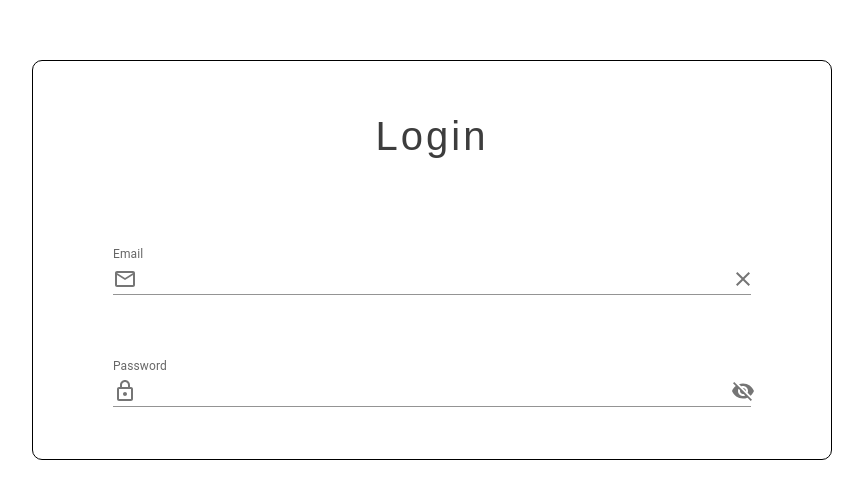
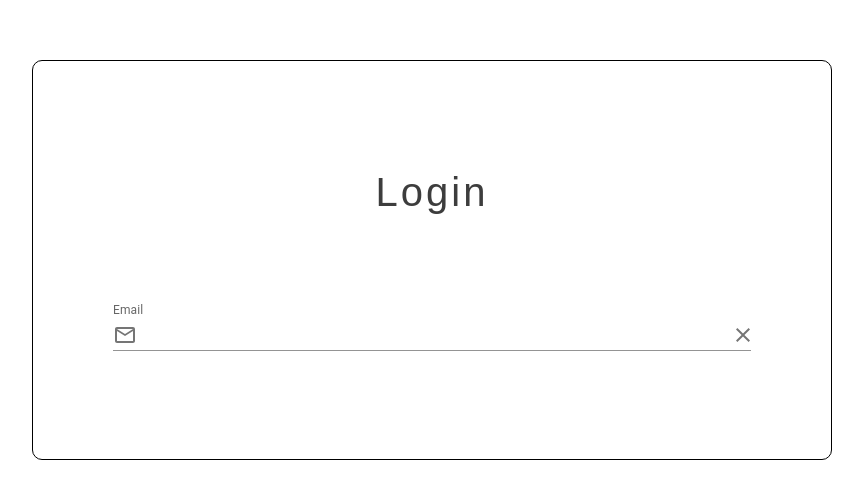
Before and after one commit to Thiagoccarb/Q9-Tecnologia---chalenge, a React (Create React App) app: page / in a window 1280 px wide. Shown: the part 180-678 px from the top of the page, without its empty margins (208-1071 px from the left). Built offline with nearby package versions, Linux system fonts and the light colour scheme.

Commit message:
Implements validateEmail function logic in LoginForm

```diff
--- a/src/pages/login/components/LoginForm.tsx
+++ b/src/pages/login/components/LoginForm.tsx
@@ -5,21 +5,29 @@ import TextField from '@mui/material/TextField';
 import ClearOutlinedIcon from '@mui/icons-material/ClearOutlined';
 import EmailOutlinedIcon from '@mui/icons-material/EmailOutlined';
 import { InputAdornment } from '@mui/material';
-import LockOutlinedIcon from '@mui/icons-material/LockOutlined';
-import VisibilityIcon from '@mui/icons-material/Visibility';
-import VisibilityOffIcon from '@mui/icons-material/VisibilityOff';
+// import LockOutlinedIcon from '@mui/icons-material/LockOutlined';
+// import VisibilityIcon from '@mui/icons-material/Visibility';
+// import VisibilityOffIcon from '@mui/icons-material/VisibilityOff';
 
 import { useStyles } from '../../../styles/styles';
 
 export default function LoginForm() {
   const { loginInputStyles } = useStyles();
-  const [showPassword, setShowPassword] = React.useState<boolean>(false);
+  const [error, setError] = React.useState<boolean>(false);
+  // const [showPassword, setShowPassword] = React.useState<boolean>(false);
   const [loginCredentials, setLoginCredentials] = React.useState<{
     email: string, password: string
   }>({
     email: '',
     password: '',
-  })
+  });
+
+  const emailRegex = /^[a-z0-9.]+@[a-z0-9]+\.[a-z]+.*?[a-z]+/;
+
+  const validateEmail = () => {
+    const isValidEmail = emailRegex.test(loginCredentials.email);
+    setError(!isValidEmail);
+  }
 
   const handleChange = (e: React.SyntheticEvent) => {
     const { value, name } = e.target as HTMLInputElement;
@@ -31,14 +39,14 @@ export default function LoginForm() {
 
   const clearEmail = () => setLoginCredentials({ ...loginCredentials, email: '' })
 
-  const handlePasswordInputType = () => setShowPassword(!showPassword);
+  // const handlePasswordInputType = () => setShowPassword(!showPassword);
 
   return (
-    <form style={{width: '100%'}}>
+    <form style={{ width: '100%' }}>
       <Grid
         container
         flexDirection='column'
-       margin='auto'
+        margin='auto'
         width='80%'
         rowGap={8}
       >
@@ -76,7 +84,7 @@ export default function LoginForm() {
             label='Email'
           />
         </Grid>
-        <Grid
+        {/* <Grid
           item
         >
           <TextField
@@ -109,7 +117,7 @@ export default function LoginForm() {
             }}
             label='Password'
           />
-        </Grid>
+        </Grid> */}
       </Grid>
     </form>
   );
```
